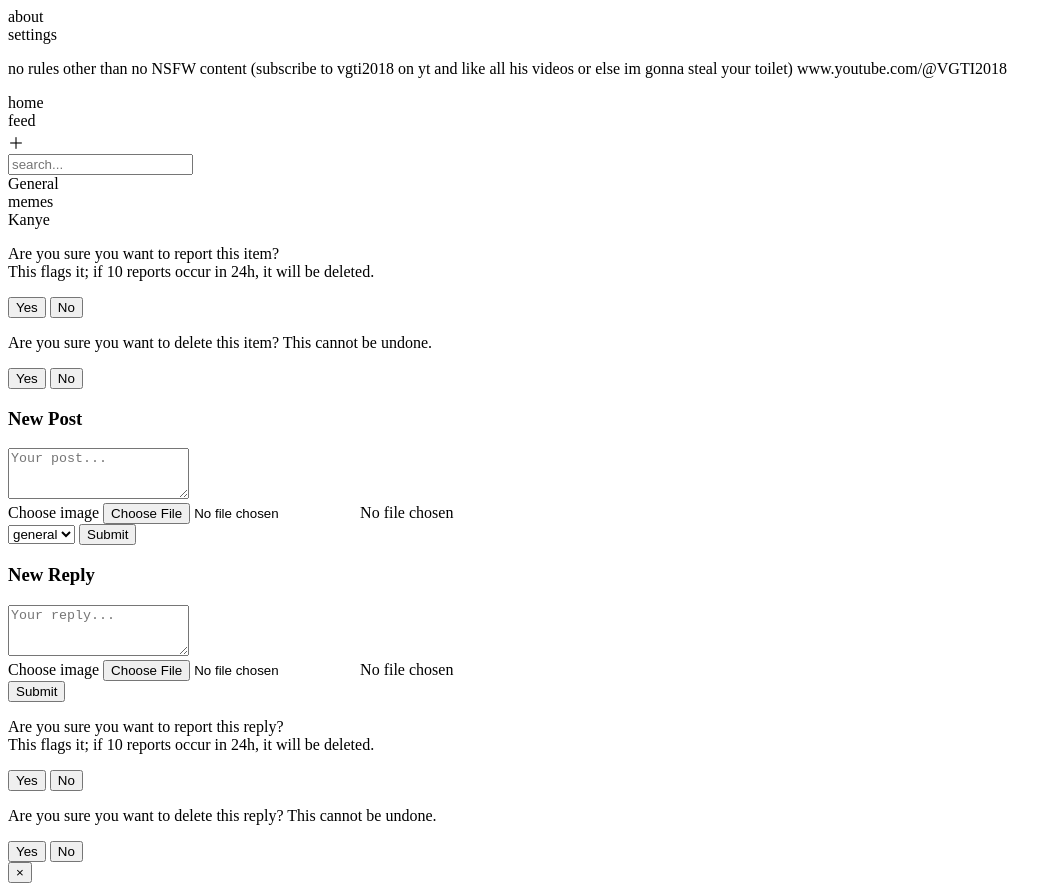
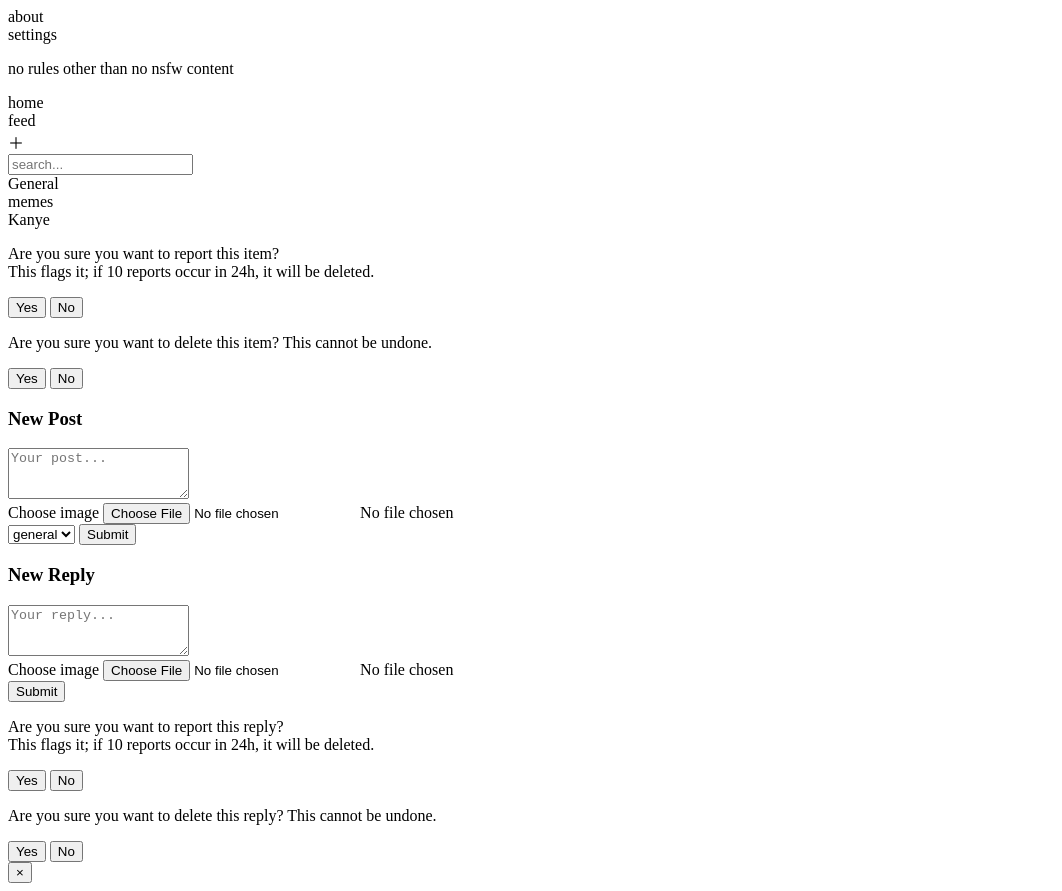
Before and after one commit to vgti2018/cawk, a website with bundled scripts: page index.html in a window 1280 px wide. Shown: the whole page, without its empty margins (0-1062 px from the left). Built offline with nearby package versions, Linux system fonts and the light colour scheme; a script that the page names is missing.

Commit message:
nigganuts

```diff
--- a/index.html
+++ b/index.html
@@ -12,7 +12,7 @@
       <div class="pill active" data-tab="about">about</div>
       <div class="pill" data-tab="settings">settings</div>
     </div>
-    <div id="tab-contents"><p>no rules other than no NSFW content (subscribe to vgti2018 on yt and like all his videos or else im gonna steal your toilet)  www.youtube.com/@VGTI2018</p></div>
+    <div id="tab-contents"><p>no rules other than no nsfw content</p></div>
     <div class="pill" id="themeSwitch"></div>
   </aside>
   <main id="main">
```
